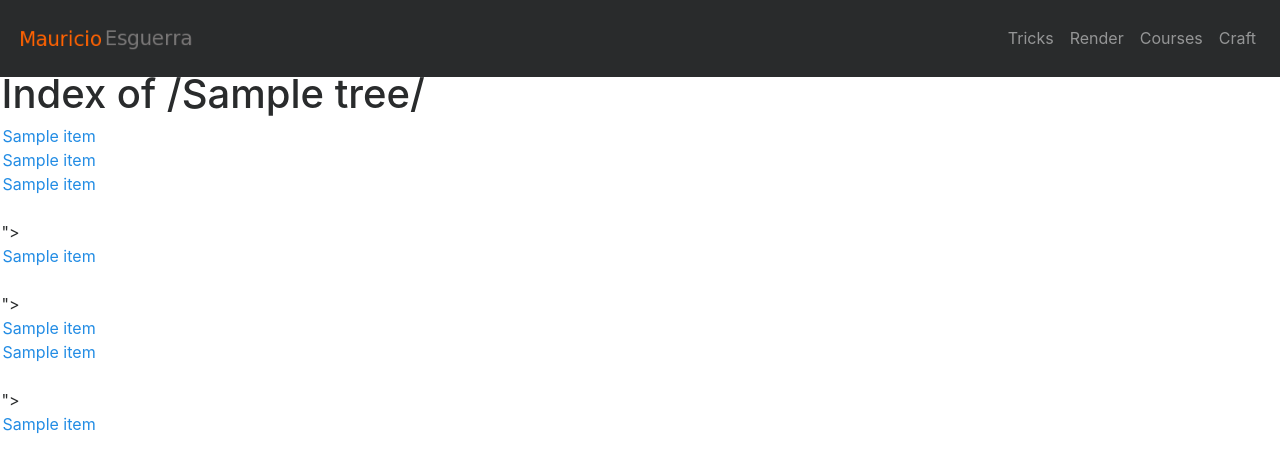
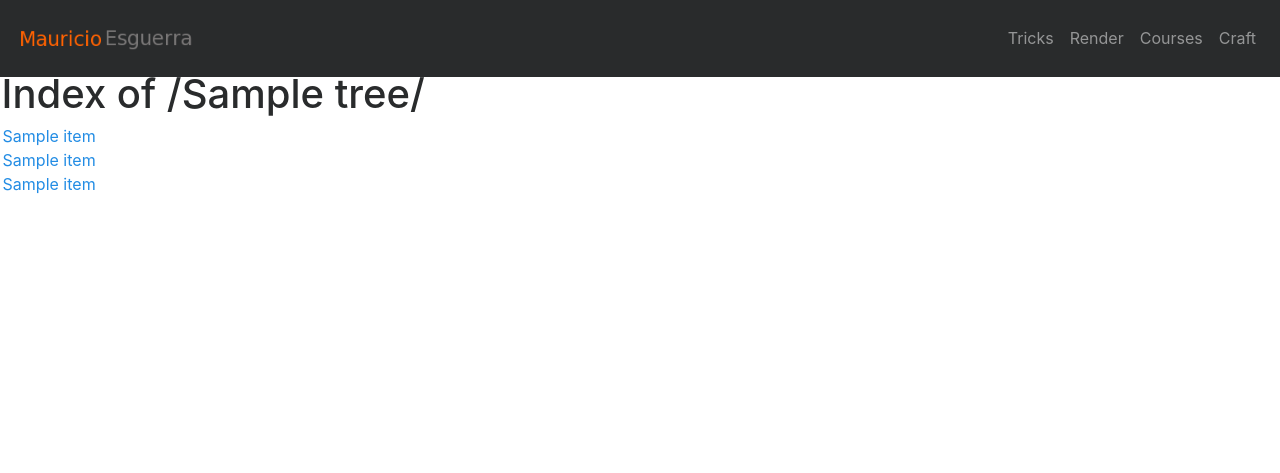
Before and after one commit to esguerra/mesguerra.org, a Flask app: template templates/scripts.html in a window 1280 px wide. Shown: the top 473 px of the page. Run offline with Flask 3, Linux system fonts and the light colour scheme; the template is opened without the code that fills it: most values are stand-ins (such as "Sample title", 1, 10 or a date in 2020); some libraries are stand-ins or nearby versions.

Commit message:
fix old bug and show the scripts link again.

```diff
--- a/templates/craft.html
+++ b/templates/craft.html
@@ -187,7 +187,7 @@
   <p>You can  follow the link below  to access my  collection of scripts
   and personal linux setup files, e.g. .bashrc</p>
   <br/>
-  <h2><a href="/scripts">http://mesguerra.org/scripts</a></h2>
+  <h2><a href="/scripts">https://mesguerra.org/scripts</a></h2>
   <br>
 
 <!--
--- a/templates/scripts.html
+++ b/templates/scripts.html
@@ -4,11 +4,12 @@
 <h1>Index of /{{ tree.name }}/</h1>
 <ul>
 {%- for item in tree.children recursive %}
-    <li><a href="/static/scripts/{{ item.name }}">{{ item.name }}</a>
-    {%- if item.children -%}
-        <ul><a href="/static/scripts/{{ loop(item.children) }}">{{ loop(item.children) }}</a></ul>
-    {%- endif %}</li>
+    <li>
+      <a href="{{ url_for('static', filename='scripts/' ~ item.name) }}">{{ item.name }}</a>
+      {%- if item.children %}
+        <ul>{{ loop(item.children) }}</ul>
+      {%- endif %}
+    </li>
 {%- endfor %}
 </ul>
-
 {% endblock content %}
```
